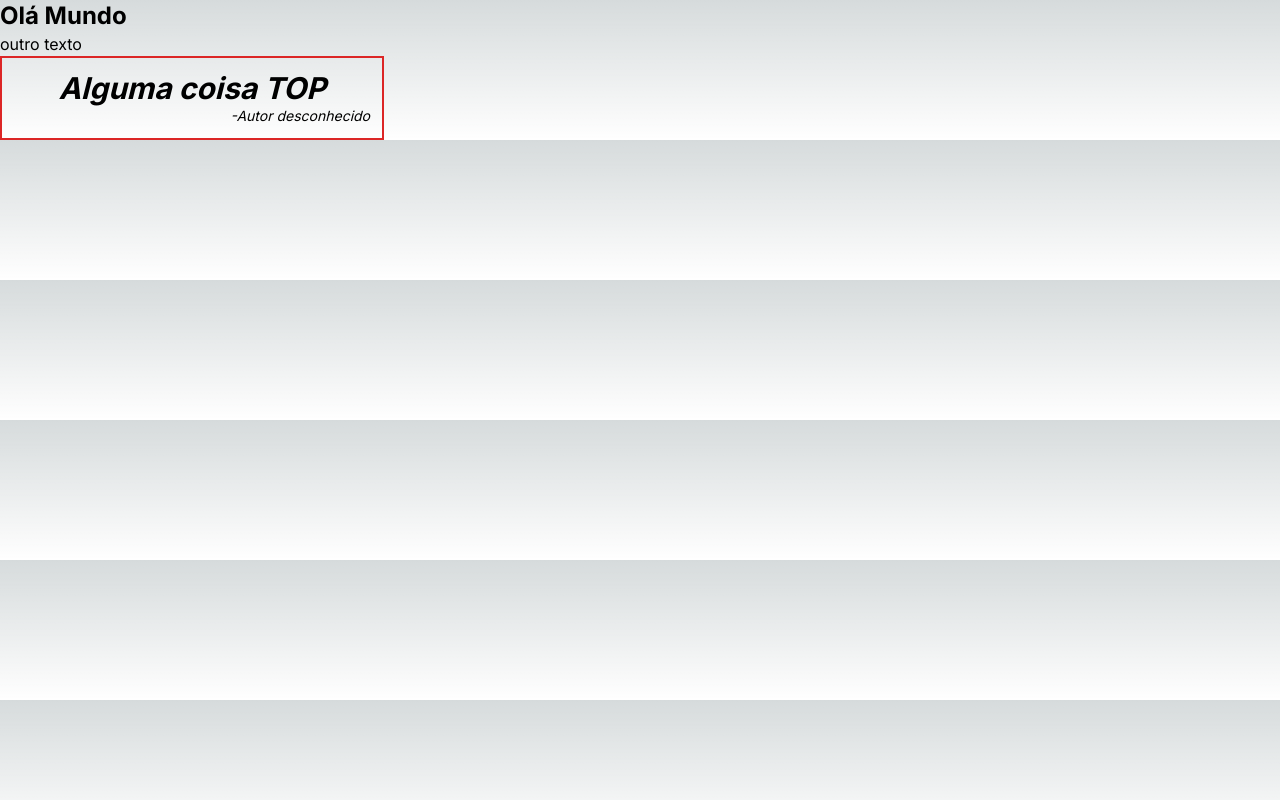
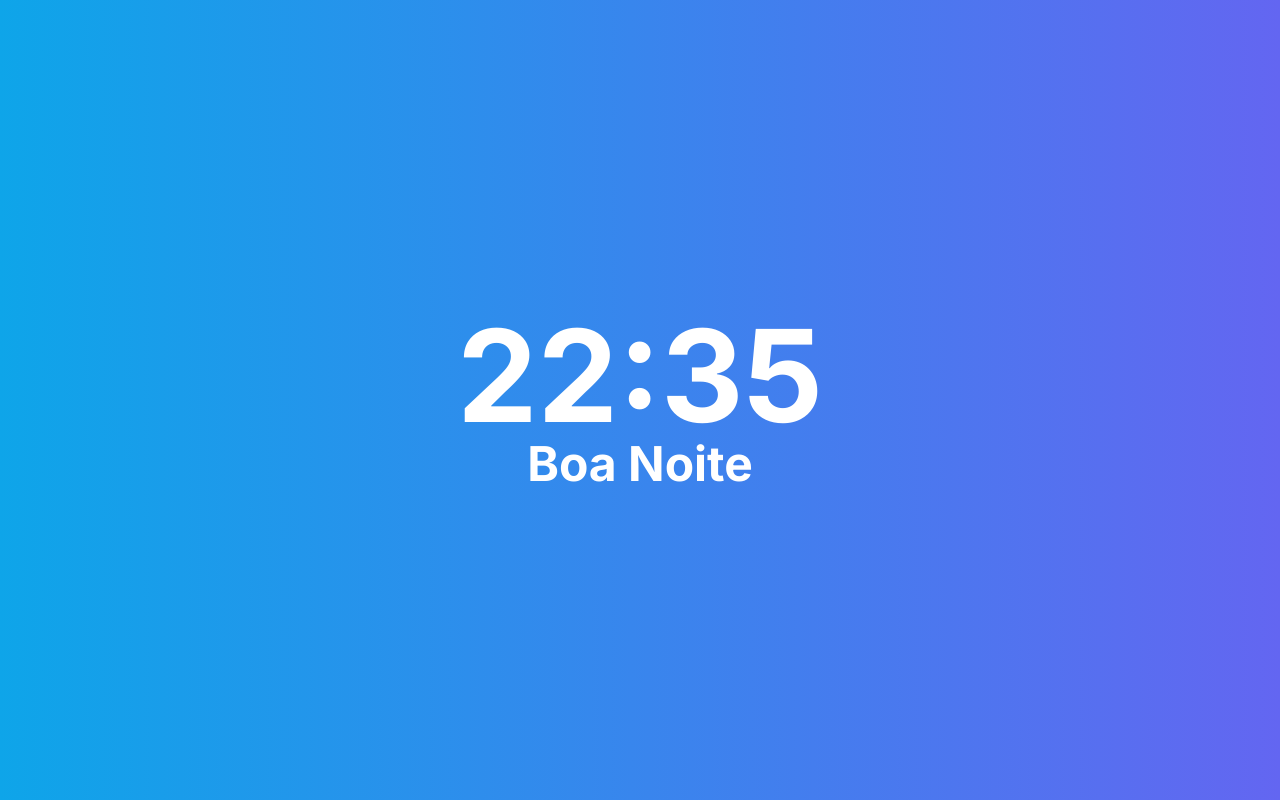
Before and after one commit to fernandoromeroalves/ReactJS, a Next.js app in the folder iniciando-um-projeto-com-next/react-primeiro-projeto/: page / in a window 1280 px wide. Built offline with nearby package versions, Linux system fonts and the light colour scheme.

Commit message:
exercícios

```diff
--- a/iniciando-um-projeto-com-next/react-primeiro-projeto/src/app/page.tsx
+++ b/iniciando-um-projeto-com-next/react-primeiro-projeto/src/app/page.tsx
@@ -1,20 +1,29 @@
 // npm run dev, para start
-import { GeoForm } from "@/components/GeoForm";
-import { Person } from "@/components/Person";
-import{Card} from "@/components/Card";
-import { Circle } from "@/components/circle";
 
 
 
-function Page(){
-  return (
-    <div>
-      <h1 className="font-bold text-2xl">Olá Mundo</h1>
-      <h3>outro texto</h3>
+const Page = () =>{
 
-      <Card phrase="Alguma coisa TOP" />
+  const fullTime = new Intl.DateTimeFormat('pt-BR',{
+    timeStyle: 'short',
+  hour12: false
+}).format();
+
+const hour = new Date().getHours();
+let greeting = '';
+
+
+
+  return(
+    <div className="w-screen h-screen flex flex-col justify-center items-center text-white bg-gradient-to-r from-sky-500 to-indigo-500">
+     <div className="text-9xl font-bold">{fullTime}</div>
+     <div className="text-5xl font-bold">
+      {hour >= 0 && hour < 12 && 'Bom Dia'}
+      {hour >=12 && hour < 18 && 'Boa Tarde'}
+      {hour >=18 && hour < 23 && 'Boa Noite'}
+     </div>
     </div>
-  );
+  )
 }
 
 export default Page;
--- /dev/null
+++ b/iniciando-um-projeto-com-next/react-primeiro-projeto/src/types/Person.ts
@@ -0,0 +1,6 @@
+
+export type Person = {
+    id: number;
+    name: string;
+    profession: string;
+}
```
Also changed, not shown: iniciando-um-projeto-com-next/react-primeiro-projeto/src/data/peapleList.ts (added, +10 -0 lines).
